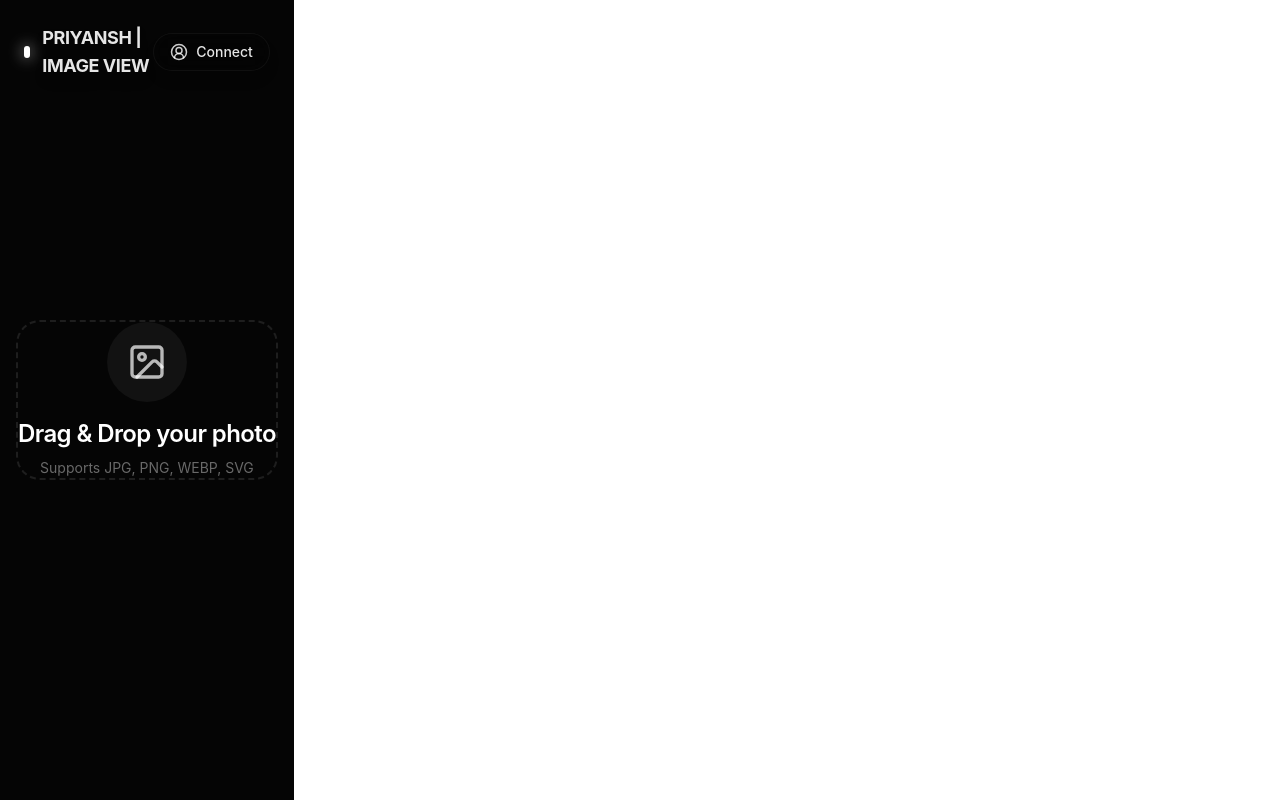
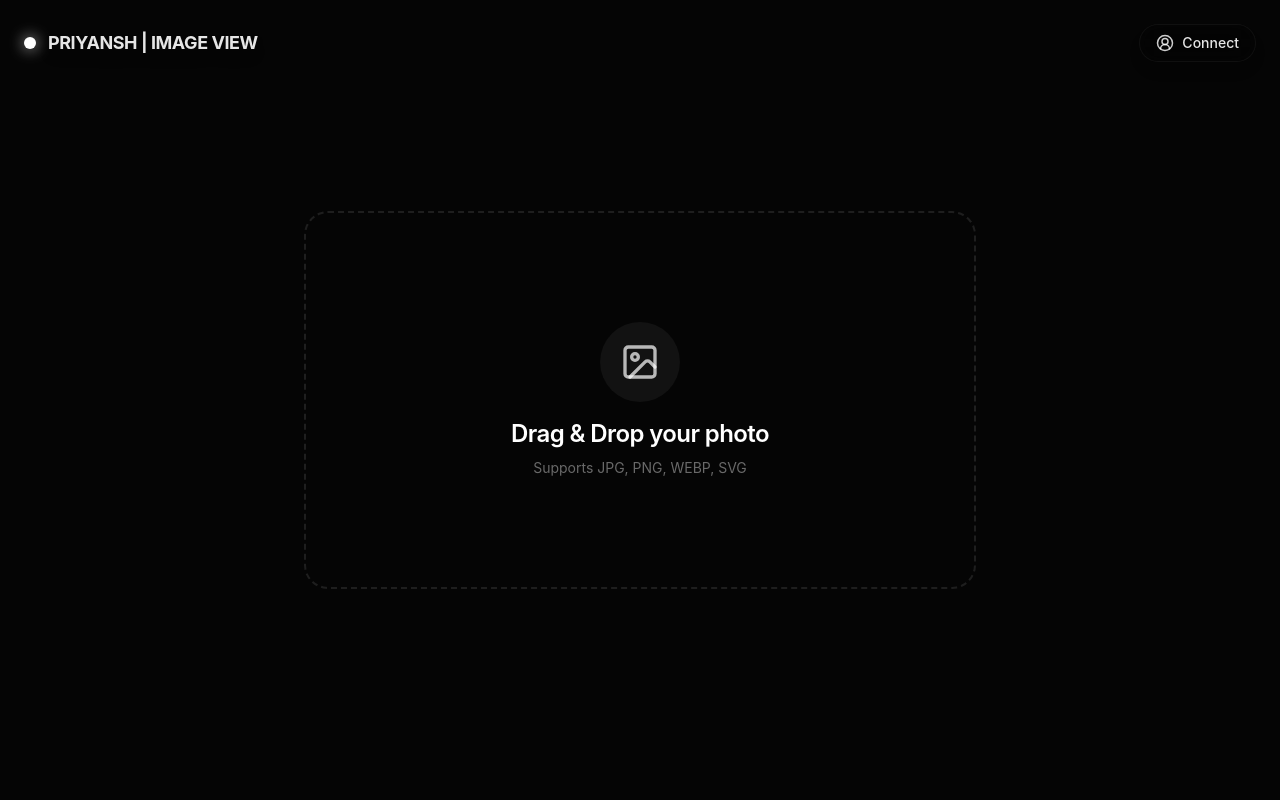
Before and after one commit to priyansh-86/nov_projects, a React (Vite) app in the folder photo-viewer/: page / in a window 1280 px wide. Built offline with nearby package versions, Linux system fonts and the light colour scheme.

Commit message:
deploying photo viewer

```diff
--- a/photo-viewer/src/index.css
+++ b/photo-viewer/src/index.css
@@ -3,13 +3,14 @@
 @tailwind utilities;
 
 :root {
-  font-family: system-ui, Avenir, Helvetica, Arial, sans-serif;
+  font-family: Inter, system-ui, Avenir, Helvetica, Arial, sans-serif;
   line-height: 1.5;
   font-weight: 400;
 
-  color-scheme: light dark;
+  /* Browser ko dark mode batane ke liye */
+  color-scheme: dark;
   color: rgba(255, 255, 255, 0.87);
-  background-color: #242424;
+  background-color: #050505;
 
   font-synthesis: none;
   text-rendering: optimizeLegibility;
@@ -17,56 +18,19 @@
   -moz-osx-font-smoothing: grayscale;
 }
 
-a {
-  font-weight: 500;
-  color: #646cff;
-  text-decoration: inherit;
-}
-a:hover {
-  color: #535bf2;
+/* FIX: Ensure body takes full screen width & height */
+body {
+  margin: 0;
+  padding: 0;
+  width: 100vw;
+  height: 100vh;
+  overflow: hidden; /* Scrollbars disable karne ke liye */
+  background-color: #050505;
 }
 
-body {
-  margin: 0;
-  display: flex;
-  place-items: center;
-  min-width: 320px;
-  min-height: 100vh;
+/* FIX: #root element should fill the body */
+#root {
+  width: 100%;
+  height: 100%;
+  display: block; /* Ye important hai taaki content fail sake */
 }
-
-h1 {
-  font-size: 3.2em;
-  line-height: 1.1;
-}
-
-button {
-  border-radius: 8px;
-  border: 1px solid transparent;
-  padding: 0.6em 1.2em;
-  font-size: 1em;
-  font-weight: 500;
-  font-family: inherit;
-  background-color: #1a1a1a;
-  cursor: pointer;
-  transition: border-color 0.25s;
-}
-button:hover {
-  border-color: #646cff;
-}
-button:focus,
-button:focus-visible {
-  outline: 4px auto -webkit-focus-ring-color;
-}
-
-@media (prefers-color-scheme: light) {
-  :root {
-    color: #213547;
-    background-color: #ffffff;
-  }
-  a:hover {
-    color: #747bff;
-  }
-  button {
-    background-color: #f9f9f9;
-  }
-}
```
